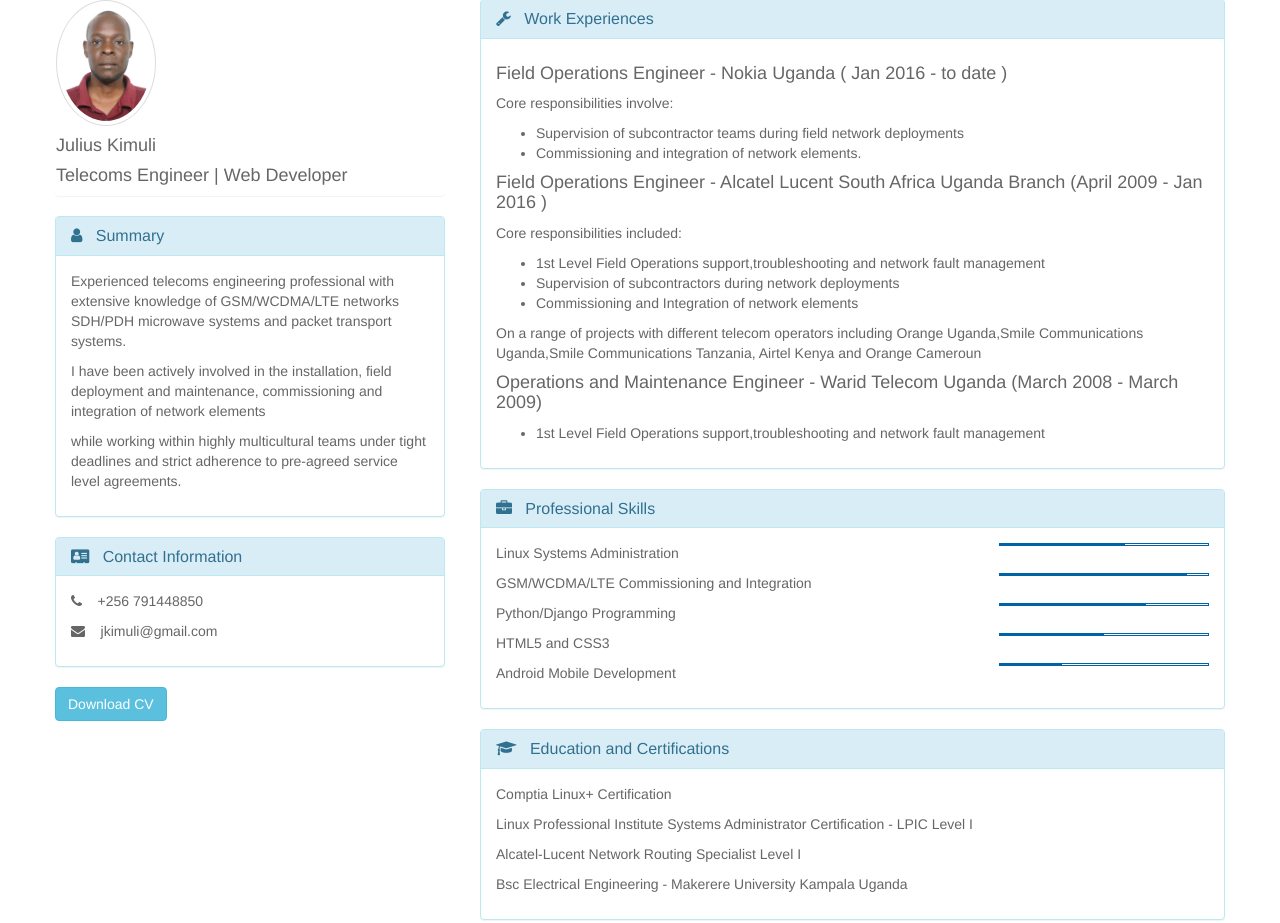
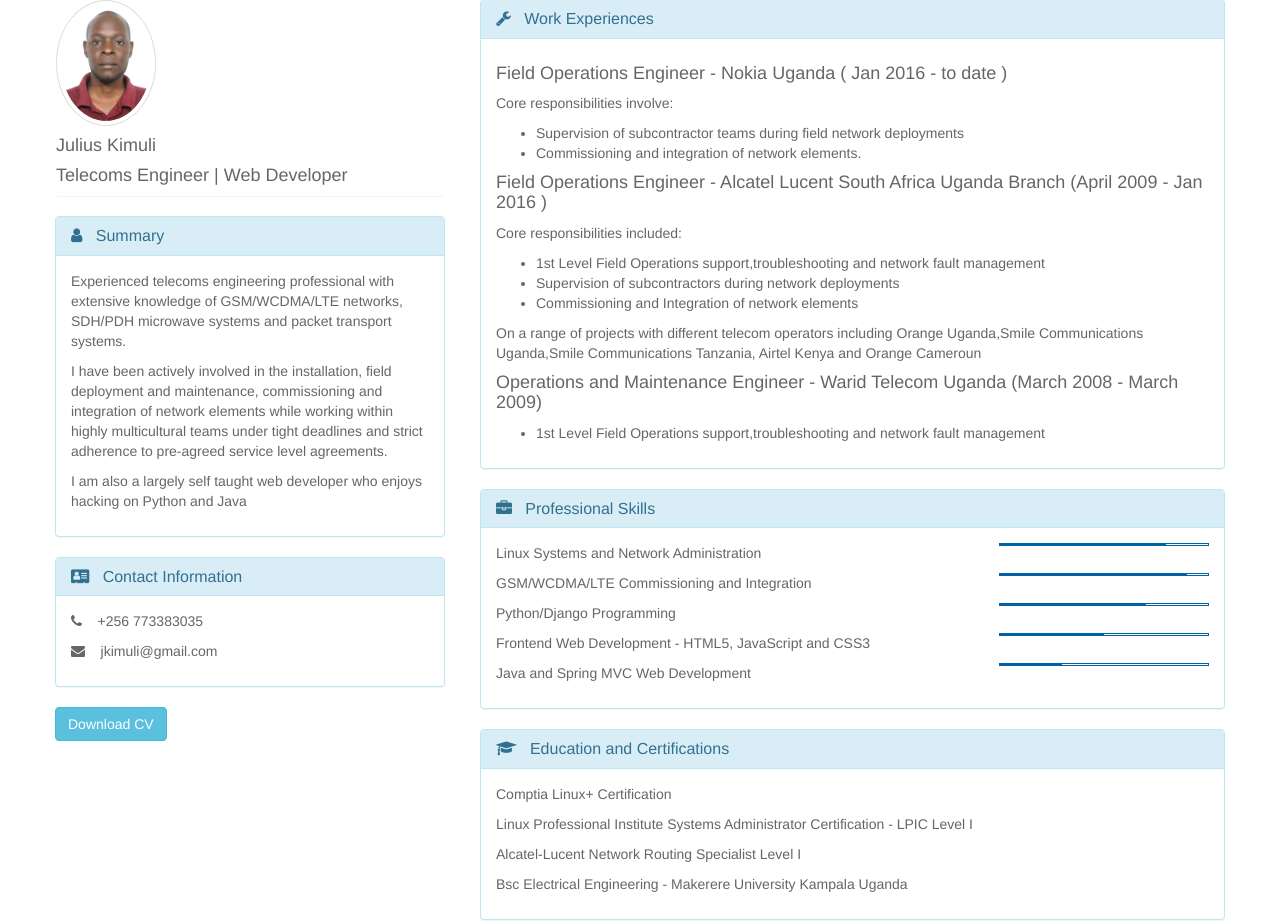
Before and after one commit to jkimuli/kimuli, a Python web app: template templates/career.html in a window 1280 px wide. Shown: the part 113-1036 px from the top of the page. Run offline with Jinja, Linux system fonts and the light colour scheme; the template is opened without the code that fills it, so the values that code supplies are empty.

Commit message:
Another Commit

```diff
--- a/static/css/justified-nav.css
+++ b/static/css/justified-nav.css
@@ -61,6 +61,11 @@ body {
   border-radius: 0 0 5px 5px;
 }
 
+.underline-text {
+
+  text-decoration: underline;
+}
+
 @media (min-width: 768px) {
   .nav-justified {
     max-height: 52px;
--- a/templates/career.html
+++ b/templates/career.html
@@ -81,12 +81,11 @@
 								</div>
 								<div class="panel-body">
 
-											<p>Experienced telecoms engineering professional with extensive knowledge of GSM/WCDMA/LTE networks
+											<p>Experienced telecoms engineering professional with extensive knowledge of GSM/WCDMA/LTE networks, SDH/PDH microwave systems and packet transport systems.</p>
 
-												SDH/PDH microwave systems and  packet transport systems.</p>
+											<p>I have been actively involved in the installation, field deployment and maintenance, commissioning and integration of network elements  while working within highly multicultural teams under tight deadlines and strict adherence to pre-agreed service level agreements.</p>
 
-											<p>I have been actively involved in the installation, field deployment and maintenance, commissioning and integration of network elements </p>
-											 <p>while working within highly multicultural teams under tight deadlines and strict adherence to pre-agreed service level agreements.</p>
+											<p> I am also a largely self taught web developer who enjoys hacking on Python and Java </p>
 
 								</div>
 							</div>
@@ -101,7 +100,7 @@
 								</div>
 								<div class="panel-body">
 
-                   <p><span class="fa fa-phone"></span>  &nbsp;&nbsp; +256 791448850 </p>
+                   <p><span class="fa fa-phone"></span>  &nbsp;&nbsp; +256 773383035 </p>
 									 <p> <span class="fa fa-envelope"></span>  &nbsp;&nbsp; jkimuli@gmail.com </p>
 								</div>
 							</div>
@@ -173,8 +172,8 @@
 								</div>
 								<div class="panel-body">
 
-									 <p> Linux Systems Administration &nbsp;&nbsp;
-										  <progress class='pull-right' max='1.0' value='0.6'></progress>
+									 <p> Linux Systems and Network Administration &nbsp;&nbsp;
+										  <progress class='pull-right' max='1.0' value='0.8'></progress>
 									  </p>
 
 										<p> GSM/WCDMA/LTE Commissioning and Integration &nbsp;&nbsp;
@@ -185,11 +184,11 @@
 										  <progress class='pull-right' max='1.0' value='0.7'></progress>
 									  </p>
 
-										<p> HTML5 and CSS3 &nbsp;&nbsp;
+										<p> Frontend Web Development - HTML5, JavaScript and CSS3 &nbsp;&nbsp;
 										  <progress class='pull-right' max='1.0' value='0.5'></progress>
 									  </p>
 
-										<p> Android Mobile Development &nbsp;&nbsp;
+										<p> Java and  Spring MVC Web Development &nbsp;&nbsp;
 										  <progress  class='pull-right' max='1.0' value='0.3'></progress>
 									  </p>
 
--- a/templates/index.html
+++ b/templates/index.html
@@ -8,6 +8,7 @@
     <meta name="description" content="Julius Kimuli Home Page">
     <meta name="author" content="Julius Kimuli">
     <meta name="google-site-verification" content="WKVTQiaPVPBHON0LW96797pB6rWcBMQFuERfCem9luk" />
+    <meta name="msvalidate.01" content="D7F62CCC7F61A1D5A06FCD7B515CF920" />
     <link rel="icon" href="../../favicon.ico">
 
     <title>Julius Kimuli - Home Page</title>
@@ -67,11 +68,14 @@
 
           <br/> <br/>
 
+          <h4><span style="text-decoration:underline;"> Me talking about myself, Phew! </span></h4>
+
           <p> Hi!, welcome to my personal website. I am Julius Kimuli from Kampala Uganda - a telecommunications engineer, web developer and technology enthusiast. </p>
 
-          <p> My current station is Nokia Networks Uganda - where i majorly focus on <blockquote> springing networks into life!</blockquote> </p>
+          <p> My current station is Nokia Networks Uganda - where i majorly focus on <blockquote> springing telecom networks into life!</blockquote> </p>
 
           <p>
+              I enjoy everything computers,tech,books and highly appreciative of awesome photography. Occassionally i will be out enjoying an odd game of cricket or appreciating the world in its natural state.
           </p>
 
 
```
